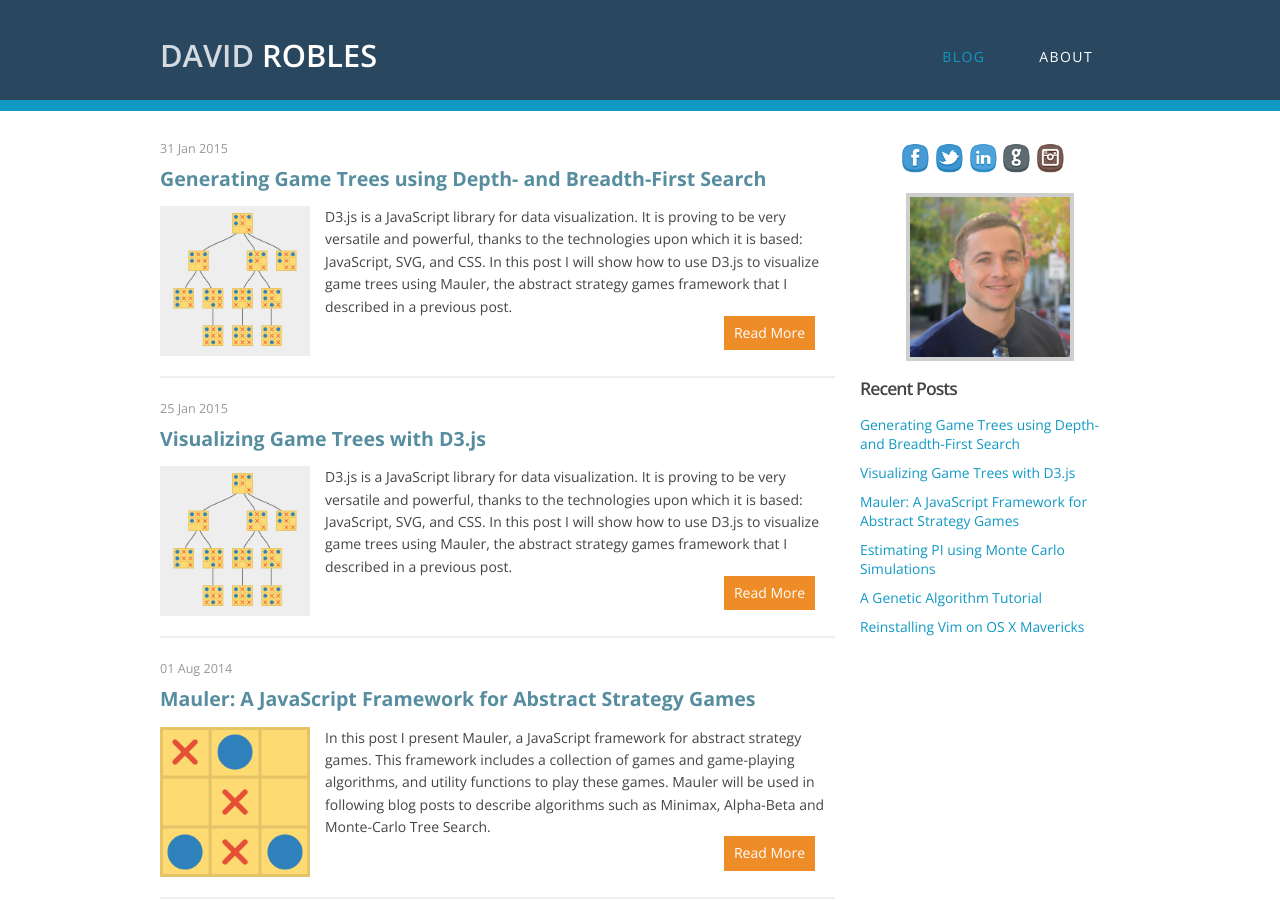
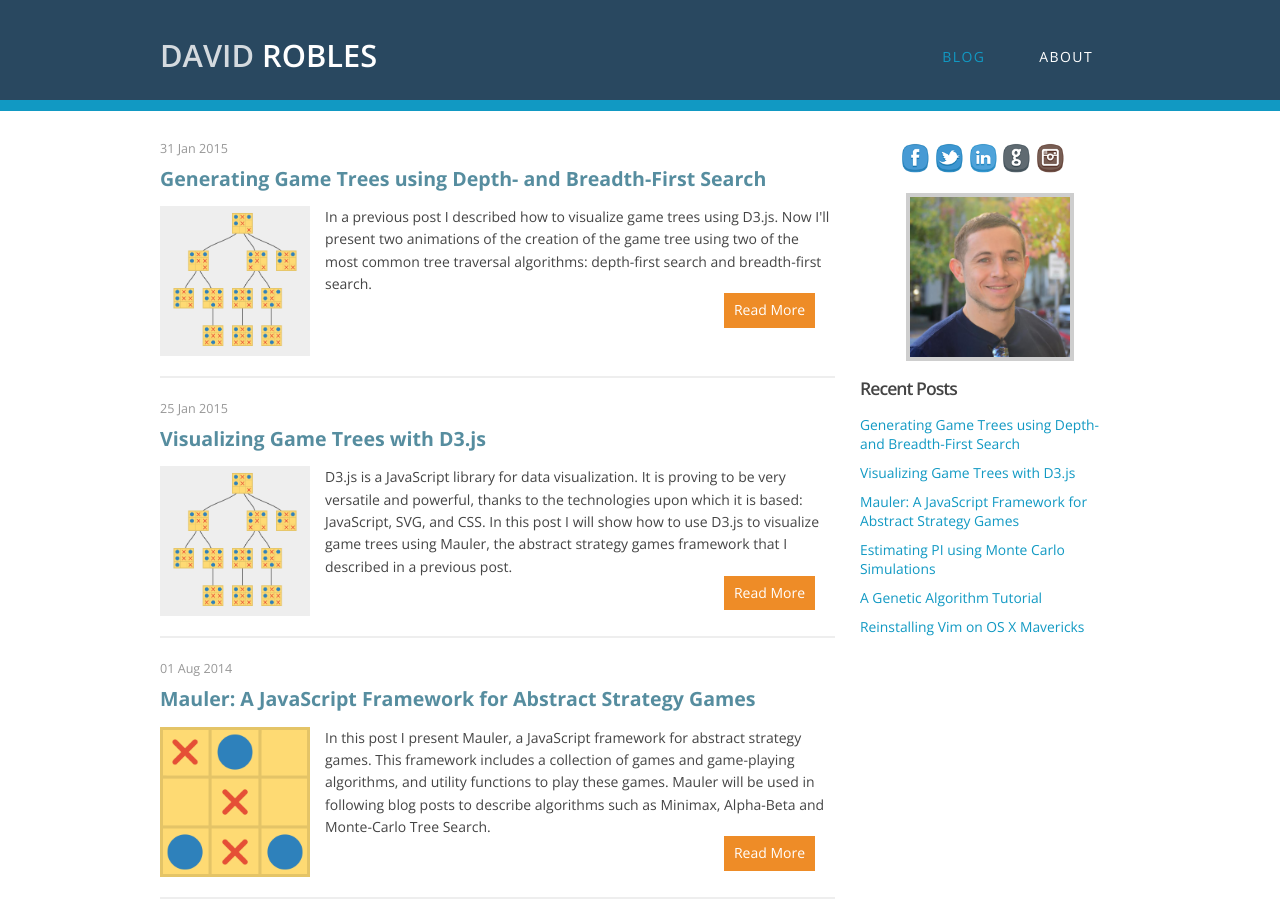
Before and after one commit to davidrobles/davidrobles.github.io, a Jekyll site: the page built from index.html, in a window 1280 px wide and 900 px high. Built offline with Jekyll 4.4.1, drawn with Linux system fonts in a browser that asks for light colours; Markdown is read by kramdown in place of the engine named in the settings; the list of posts is cut into pages by our own code.

Commit message:
Generating Game Trees using Depth- and Breadth-First Search

```diff
--- a/_posts/2015-01-31-generating-game-trees-using-depth-and-breadth-first-search.html
+++ b/_posts/2015-01-31-generating-game-trees-using-depth-and-breadth-first-search.html
@@ -3,11 +3,9 @@ layout:     post
 title:      "Generating Game Trees using Depth- and Breadth-First Search"
 date:       2015-01-31 16:00:00
 comments:   true
-excerpt:    "D3.js is a JavaScript library for data visualization. It is proving to be very versatile and powerful,
-             thanks to the technologies upon which it is based: JavaScript, SVG, and CSS. In this post I will show how
-             to use D3.js to visualize game trees using Mauler, the abstract strategy games framework that I described
-             in a previous post."
-
+excerpt:    "In a previous post I described how to visualize game trees using D3.js. Now I'll present two animations of
+the creation of the game tree using two of the most common tree traversal algorithms: depth-first search
+and breadth-first search."
 img:        "visualizing-game-trees-with-d3/copy.png"
 style:      ["generating-game-trees/style.css"]
 js:         ["generating-game-trees/depth-first.js",
@@ -163,7 +161,7 @@ $(document).ready(function() {
 
 <p>
 On the other hand, the idea of breadth-first search is to start at the root node and explore the tree level by level,
-(first visiting all neighbor nodes). Here is the BFS function that is called on every
+    first visiting all the neighbor nodes. Here is the BFS function that is called on every
 iteration of the animation loop (until the tree is fully traversed):
 
 </p>
@@ -225,3 +223,10 @@ $(document).ready(function() {
 });
 
 </script>
+
+<p>
+    And that's it! In the next blog post I'll show how to add the
+    <a href="http://en.wikipedia.org/wiki/Minimax">Minimax</a> values to the game nodes. The Minimax value indicate
+    whether the game position is a win, loss or draw for the player whose turn is, and finding that value is the goal of
+    most game-playing algorithms.
+</p>
```
